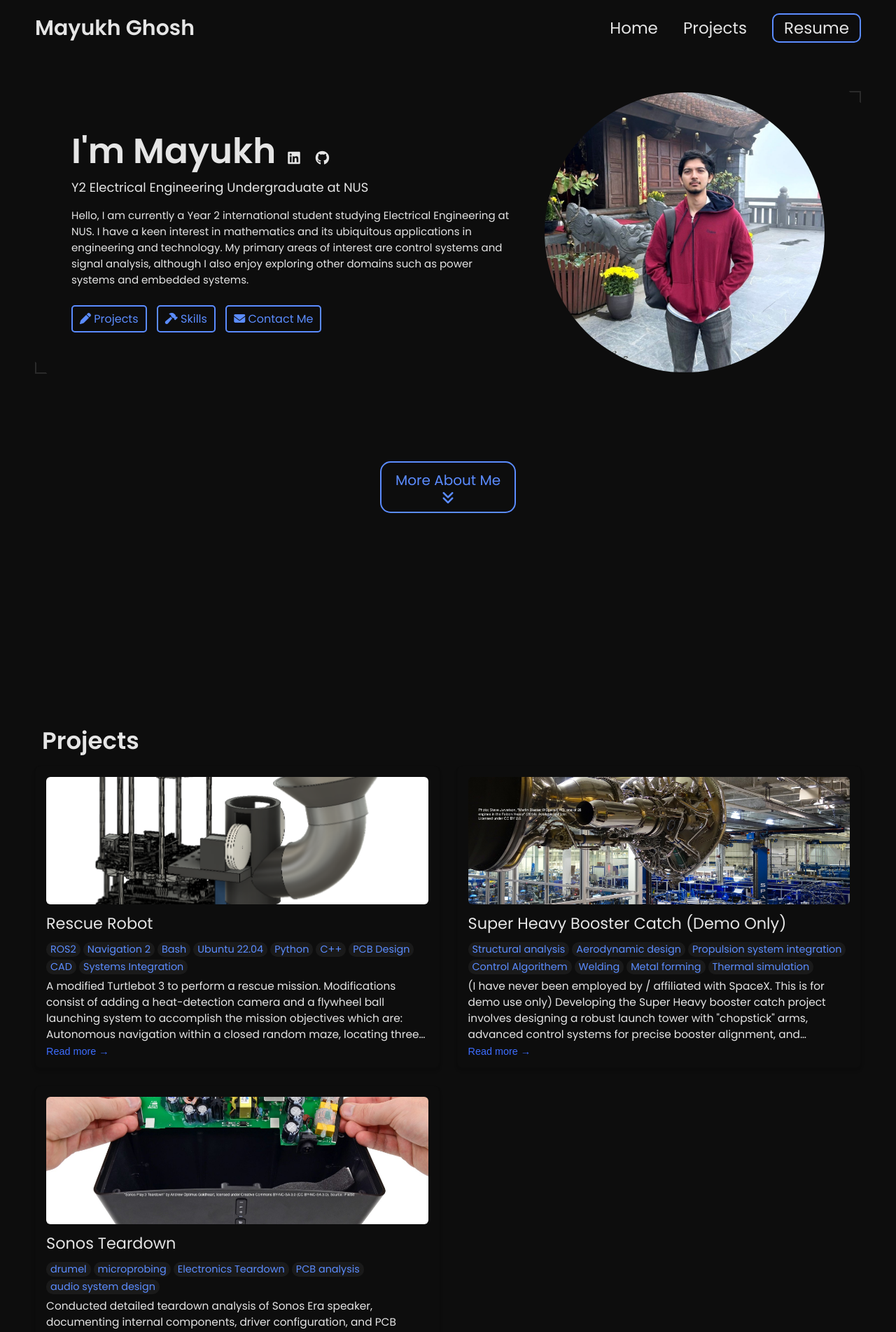
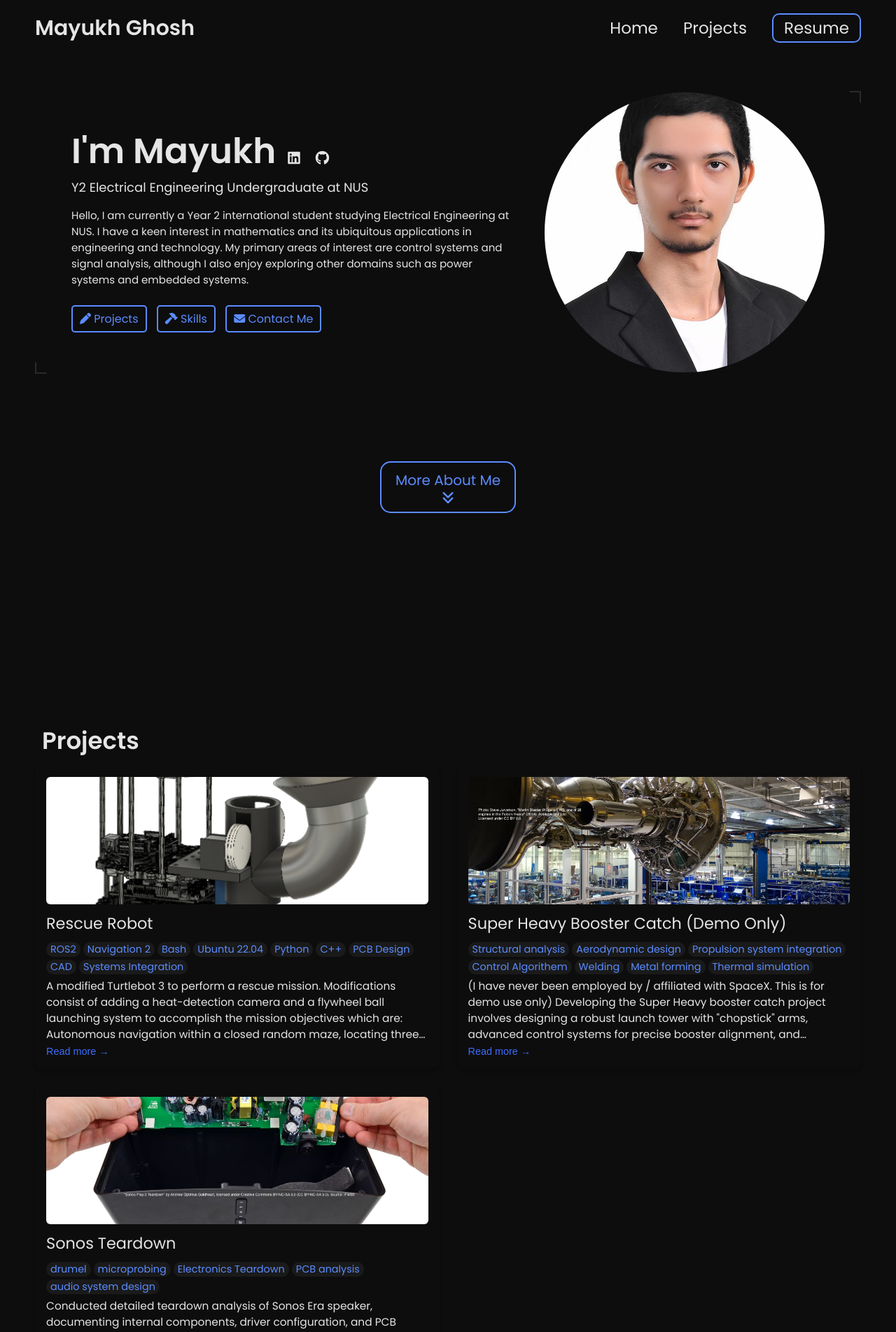
Before and after one commit to AscendedSky/AscendedSky.github.io, a Jekyll site: the page built from index.html, in a window 1280 px wide. Shown: the top 1903 px of the page at 70% size. Built offline with Jekyll 4.4.1, drawn with Linux system fonts in a browser that asks for light colours.

Commit message:
Update _config.yml

```diff
--- a/_config.yml
+++ b/_config.yml
@@ -19,7 +19,7 @@ description: >- # dont remove this line. this will ignore all new lines until th
 
 
 # Place your profile image in /assets/images/profile-image/folder and edit the file name
-profile_image: ./assets/images/profile-image/pic_at_mt_fansipan.jpeg
+profile_image: ./assets/images/profile-image/LinkedInPFPv1.jpeg
 
 
 # Link your resume
```
